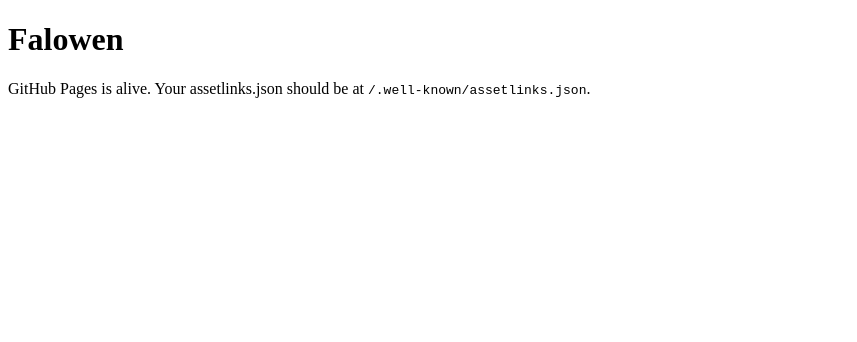
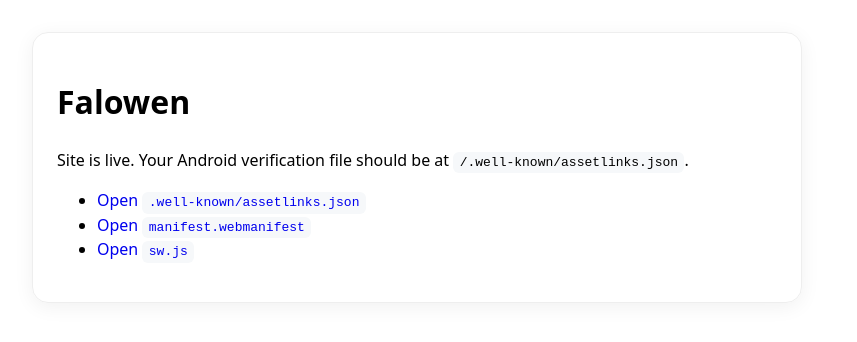
Before and after one commit to learngermanghana/linguaspark, a plain HTML site: page index.html in a window 1280 px wide. Shown: the whole page, without its empty margins (0-857 px from the left). Drawn offline with Linux system fonts and the light colour scheme.

Commit message:
Update index.html
Signed-off-by: learngermanghana <learngermanghana@gmail.com>

```diff
--- a/index.html
+++ b/index.html
@@ -1,12 +1,43 @@
 <!doctype html>
 <html lang="en">
 <head>
-  <meta charset="utf-8">
-  <meta name="viewport" content="width=device-width, initial-scale=1">
+  <meta charset="utf-8" />
+  <meta name="viewport" content="width=device-width, initial-scale=1" />
   <title>Falowen</title>
+
+  <!-- PWA bits -->
+  <link rel="manifest" href="manifest.webmanifest" />
+  <meta name="theme-color" content="#ffffff" />
+
+  <meta name="description" content="Falowen — German learning tools" />
+  <style>
+    body { font-family: system-ui, -apple-system, Segoe UI, Roboto, Arial, sans-serif; margin: 2rem; line-height: 1.5; }
+    .card { max-width: 720px; border: 1px solid #eee; border-radius: 16px; padding: 24px; box-shadow: 0 4px 20px rgba(0,0,0,.06); }
+    code { background: #f6f8fa; padding: .2rem .4rem; border-radius: 6px; }
+    a { text-decoration: none; }
+  </style>
 </head>
 <body>
-  <h1>Falowen</h1>
-  <p>GitHub Pages is alive. Your assetlinks.json should be at <code>/.well-known/assetlinks.json</code>.</p>
+  <div class="card">
+    <h1>Falowen</h1>
+    <p>Site is live. Your Android verification file should be at
+      <code>/.well-known/assetlinks.json</code>.
+    </p>
+
+    <ul>
+      <li><a href=".well-known/assetlinks.json">Open <code>.well-known/assetlinks.json</code></a></li>
+      <li><a href="manifest.webmanifest">Open <code>manifest.webmanifest</code></a></li>
+      <li><a href="sw.js">Open <code>sw.js</code></a></li>
+    </ul>
+  </div>
+
+  <script>
+    // Register the service worker (relative paths so it works on GitHub Pages or a custom domain)
+    if ('serviceWorker' in navigator) {
+      window.addEventListener('load', () => {
+        navigator.serviceWorker.register('./sw.js').catch(console.error);
+      });
+    }
+  </script>
 </body>
 </html>
```
